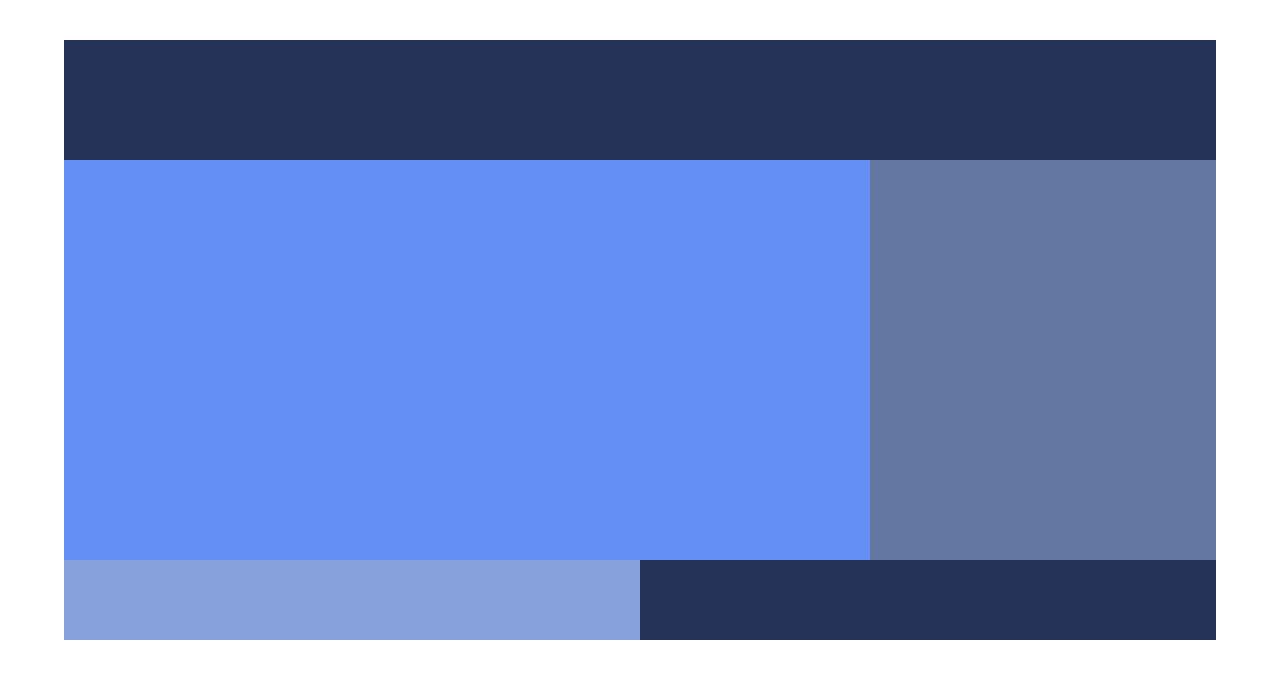
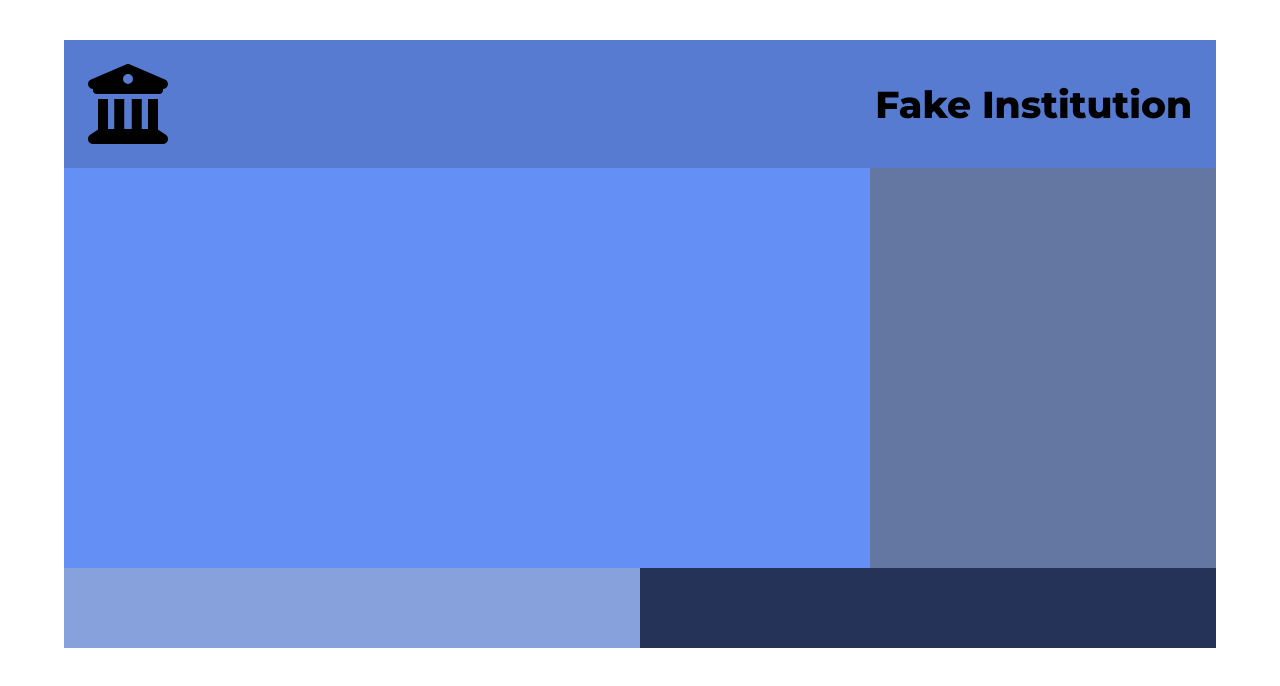
Before and after one commit to jhoanSebasPerez/primer-parcial-web, a plain HTML site: page index.html in a window 1280 px wide. Drawn offline with Linux system fonts and the light colour scheme.

Commit message:
logo desarrollado

```diff
--- a/index.html
+++ b/index.html
@@ -13,6 +13,9 @@
 <body>
     <div class="container">
         <header class="header">
+            <svg xmlns="http://www.w3.org/2000/svg" width="80px" height="80px" viewBox="0 0 512 512"><!--! Font Awesome Free 6.4.2 by @fontawesome - https://fontawesome.com License - https://fontawesome.com/license (Commercial License) Copyright 2023 Fonticons, Inc. --><path d="M243.4 2.6l-224 96c-14 6-21.8 21-18.7 35.8S16.8 160 32 160v8c0 13.3 10.7 24 24 24H456c13.3 0 24-10.7 24-24v-8c15.2 0 28.3-10.7 31.3-25.6s-4.8-29.9-18.7-35.8l-224-96c-8-3.4-17.2-3.4-25.2 0zM128 224H64V420.3c-.6 .3-1.2 .7-1.8 1.1l-48 32c-11.7 7.8-17 22.4-12.9 35.9S17.9 512 32 512H480c14.1 0 26.5-9.2 30.6-22.7s-1.1-28.1-12.9-35.9l-48-32c-.6-.4-1.2-.7-1.8-1.1V224H384V416H344V224H280V416H232V224H168V416H128V224zM256 64a32 32 0 1 1 0 64 32 32 0 1 1 0-64z"/></svg>
+
+            <h1>Fake Institution</h1>
         </header>
 
         <div class="main-container">
--- a/styles/index.css
+++ b/styles/index.css
@@ -23,11 +23,19 @@
 
 .header{
     min-height: 120px;
-    background-color: #243357;
+    background-color: var(--primary-color);
+    display: flex;
+    align-items: center;
+    justify-content: space-between;
+    padding: 24px;
+}
+
+.header h1{
+    font-size: 2.5rem;
 }
 
 .main-container{
-    display: flex;;
+    display: flex;
 }
 
 .main-container main{
```
